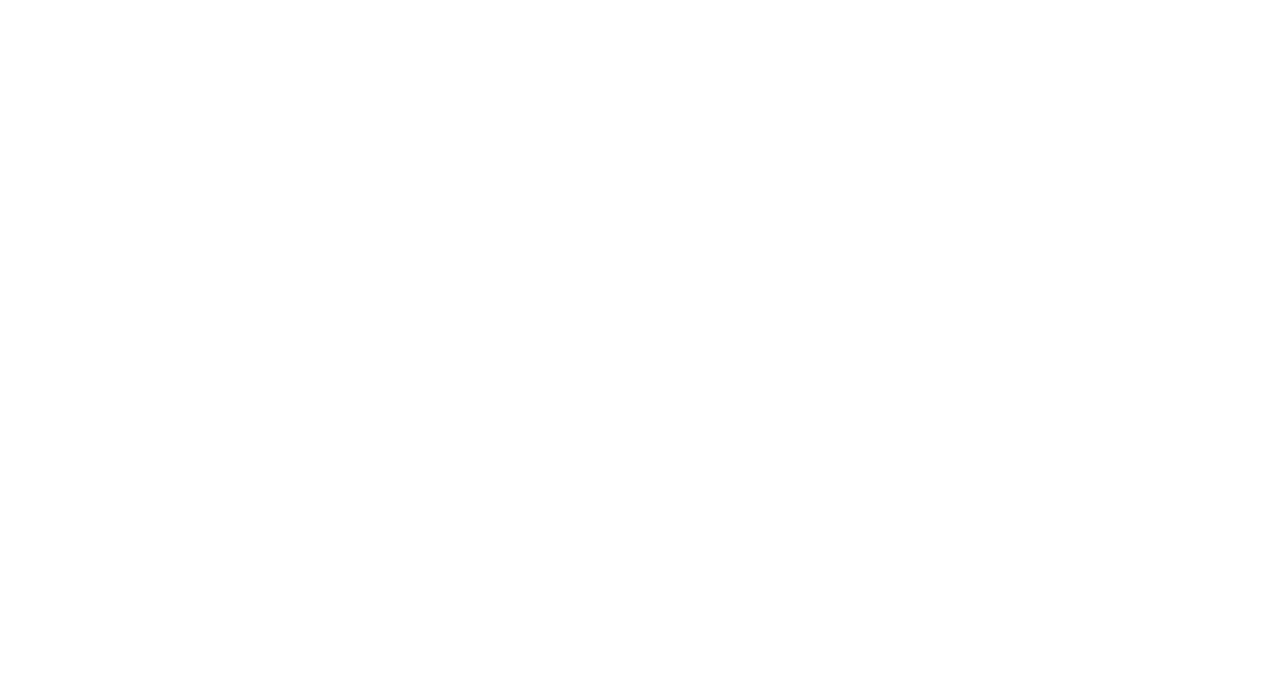
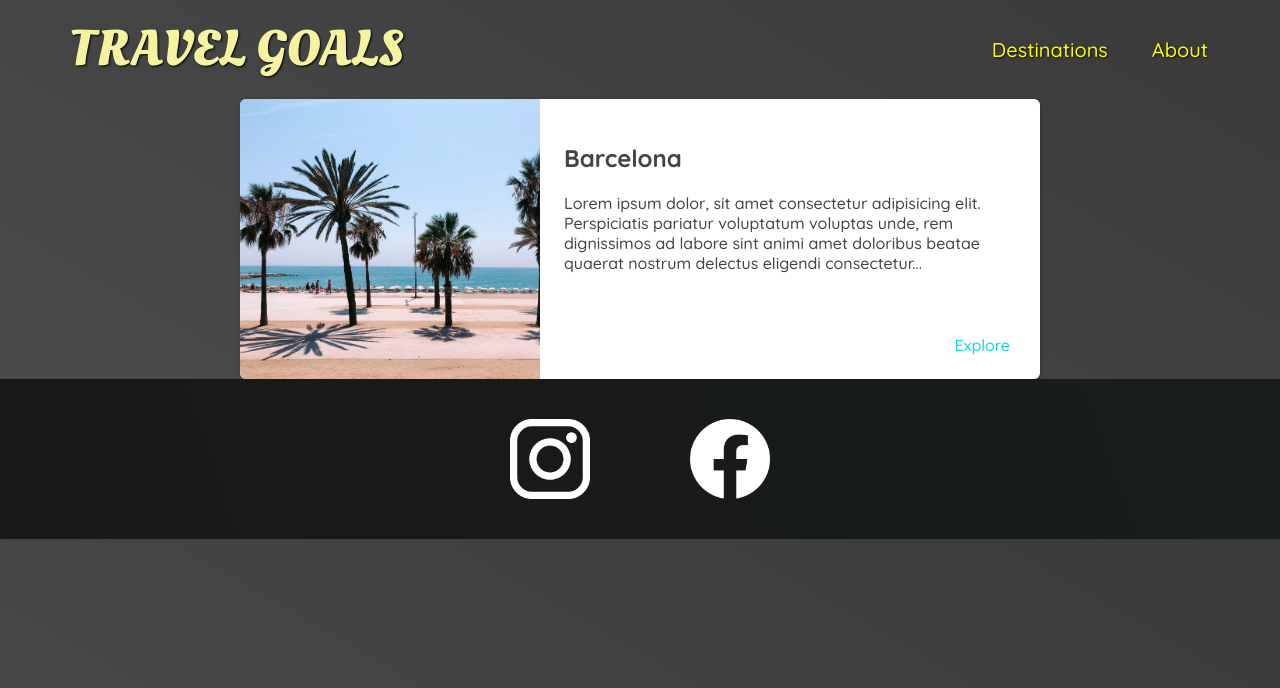
Before and after one commit to Jbasilio55/travel-page, a plain HTML site: page travel-page/places.html in a window 1280 px wide. Drawn offline with Linux system fonts and the light colour scheme.

Commit message:
adding places cards

```diff
--- /dev/null
+++ b/travel-page/places.css
@@ -0,0 +1,49 @@
+body{
+    background: linear-gradient(30deg, rgb(77, 77, 77), rgb(58, 58, 58));
+    color: rgb(68, 68, 68);
+}
+
+header{
+    position: static;
+}
+
+main ul{
+    width: 800px;
+    margin: 0 auto;
+}
+
+main li{
+    display: flex;
+    background-color: white;
+    box-shadow: 1px 1px 4px rgba(0, 0, 0, 0.2);
+    border-radius: 6px;
+    overflow: hidden;
+}
+
+main li img{
+    width: 300px;
+    height: 280px;
+    object-fit: cover;
+}
+
+.item-content{
+    display: flex;
+    flex-direction: column;
+    padding: 24px;
+    justify-content: space-between;
+}
+
+.actions{
+    text-align: right;
+}
+
+.actions a{
+    color: rgb(22, 211, 228);
+    text-decoration: none;
+    padding: 6px;
+    border-radius: 5px;
+}
+
+.actions a:hover{
+    background-color: rgb(235, 253, 255);
+}
--- a/travel-page/places.html
+++ b/travel-page/places.html
@@ -0,0 +1,58 @@
+<!DOCTYPE html>
+<html lang="en">
+<head>
+    <meta charset="UTF-8">
+    <meta http-equiv="X-UA-Compatible" content="IE=edge">
+    <meta name="viewport" content="width=device-width, initial-scale=1.0">
+    <link href="https://fonts.googleapis.com/css2?family=Raleway:wght@700&family=Oleo+Script:wght@700&family=Quicksand:wght@300;500;700&display=swap"
+    rel="stylesheet"/>
+    <link rel="stylesheet" href="shared.css">
+    <link rel="stylesheet" href="places.css">
+    <title>Travel Goals Page</title>
+</head>
+    <body>
+        <header>
+            <div id="page-logo">
+                <a href="index.html">Travel Goals</a>
+            </div>
+            <nav>
+                <ul>
+                    <li><a href="places.html">Destinations</a></li>
+                    <li><a href="#">About</a></li>
+                </ul>
+            </nav>
+        </header>
+        <main>
+            <ul>
+                <li>
+                    <img src="/travel-page/images/places/barcelona.jpg" alt="City of Barcelona">
+                    <div class="item-content">
+                        <div>
+                            <h2>Barcelona</h2>
+                            <p>Lorem ipsum dolor, sit amet consectetur adipisicing elit. Perspiciatis pariatur voluptatum voluptas unde, rem dignissimos
+                                ad labore sint animi amet doloribus beatae quaerat nostrum delectus eligendi consectetur...
+                            </p>
+                        </div>
+                        <div class="actions">
+                            <a href="https://en.wikipedia.org/wiki/Barcelona">Explore</a>
+                        </div>
+                    </div>
+                </li>
+            </ul>
+        </main>
+        <footer>
+            <ul>
+                <li>
+                    <a href="https://www.instagram.com">
+                        <img src="/travel-page/images/icons/insta.png" alt="Instagram logo">
+                    </a>
+                </li>
+                <li>
+                    <a href="https://facebook.com">
+                        <img src="/travel-page/images/icons/facebook.png" alt="Facebook logo">
+                    </a>
+                </li>
+            </ul>
+        </footer>
+    </body>
+</html>
--- a/travel-page/shared.css
+++ b/travel-page/shared.css
@@ -45,6 +45,23 @@ header a:hover{
 
 footer{
     background: linear-gradient(70deg, rgb(24, 24, 24), rgb(25, 29, 29));
+    padding: 40px;
+}
+
+footer ul{
+    display: flex;
+    justify-content: center;
+}
+
+footer li{
+    width: 80px;
+    height: 80px;
+    margin: 0 50px;
+}
+
+footer img{
+    width: 100%;
+    height: 100%;
 }
 
 #page-logo a{
```
